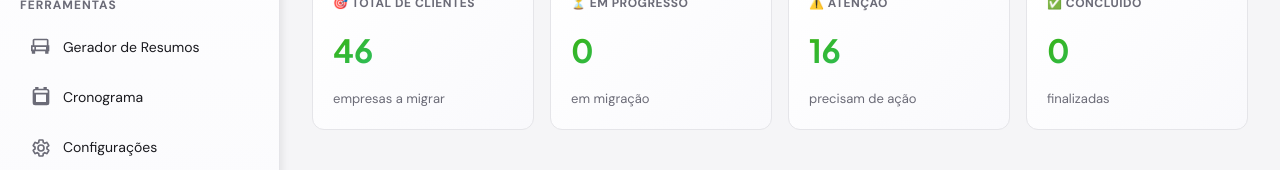
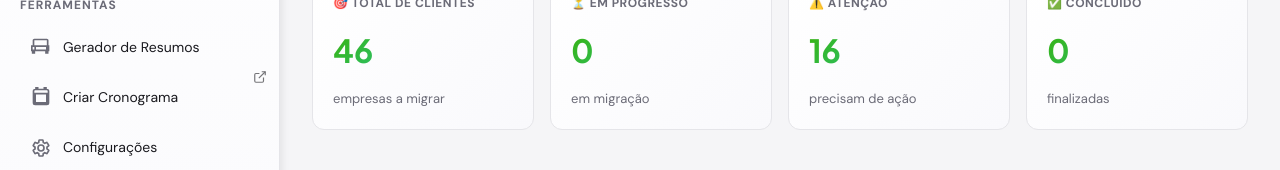
Before and after one commit to GabrielDias205/hub-migracao-expx, a plain HTML site: page index.html in a window 1280 px wide. Shown: the part 327-497 px from the top of the page. Drawn offline with nearby package versions, Linux system fonts and the light colour scheme; no server answers.

Commit message:
Change Cronograma to Criar Cronograma with external link

```diff
--- a/index.html
+++ b/index.html
@@ -843,10 +843,11 @@
                         <svg class="nav-icon" viewBox="0 0 24 24"><path d="M21 16v-5h-1V4c0-.55-.45-1-1-1H4c-.55 0-1 .45-1 1v7H1v5h1v3h2v-3h14v3h2v-3h1zm-2-5v5H5v-5h14z"/></svg>
                         <span>Gerador de Resumos</span>
                     </div>
-                    <div class="nav-item" onclick="showPage('cronograma')" data-page="cronograma">
+                    <a href="https://jazzy-treacle-0d186c.netlify.app/" target="_blank" class="nav-item" style="text-decoration: none; position: relative;">
                         <svg class="nav-icon" viewBox="0 0 24 24"><path d="M19 3h-1V1h-2v2H8V1H6v2H5c-1.1 0-2 .9-2 2v14c0 1.1.9 2 2 2h14c1.1 0 2-.9 2-2V5c0-1.1-.9-2-2-2zm0 16H5V8h14v11z"/></svg>
-                        <span>Cronograma</span>
-                    </div>
+                        <span>Criar Cronograma</span>
+                        <svg style="position: absolute; top: -4px; right: 0; width: 14px; height: 14px; opacity: 0.6;" viewBox="0 0 24 24" fill="none" stroke="currentColor" stroke-width="2"><path d="M18 13v6a2 2 0 0 1-2 2H5a2 2 0 0 1-2-2V8a2 2 0 0 1 2-2h6"></path><polyline points="15 3 21 3 21 9"></polyline><line x1="10" y1="14" x2="21" y2="3"></line></svg>
+                    </a>
                     <div class="nav-item" onclick="showPage('configuracoes')" data-page="configuracoes">
                         <svg class="nav-icon" viewBox="0 0 24 24"><path d="M19.14 12.94c.04-.3.06-.61.06-.94 0-.32-.02-.64-.07-.94l2.03-1.58c.18-.14.23-.41.12-.62l-1.92-3.32c-.12-.22-.37-.29-.59-.22l-2.39.96c-.5-.38-1.03-.7-1.62-.94l-.36-2.54c-.04-.24-.24-.41-.48-.41h-3.84c-.24 0-.43.17-.47.41l-.36 2.54c-.59.24-1.13.57-1.62.94l-2.39-.96c-.22-.08-.47 0-.59.22L2.74 8.87c-.12.21-.08.48.1.62l2.03 1.58c-.05.3-.07.62-.07.94 0 .33.02.64.07.94l-2.03 1.58c-.18.14-.23.41-.12.62l1.92 3.32c.12.22.37.29.59.22l2.39-.96c.5.38 1.03.7 1.62.94l.36 2.54c.05.24.24.41.48.41h3.84c.24 0 .44-.17.47-.41l.36-2.54c.59-.24 1.13-.56 1.62-.94l2.39.96c.22.08.47 0 .59-.22l1.92-3.32c.12-.22.07-.48-.1-.62l-2.03-1.58zM12 15.6c-1.98 0-3.6-1.62-3.6-3.6s1.62-3.6 3.6-3.6 3.6 1.62 3.6 3.6-1.62 3.6-3.6 3.6z"/></svg>
                         <span>Configurações</span>
```
